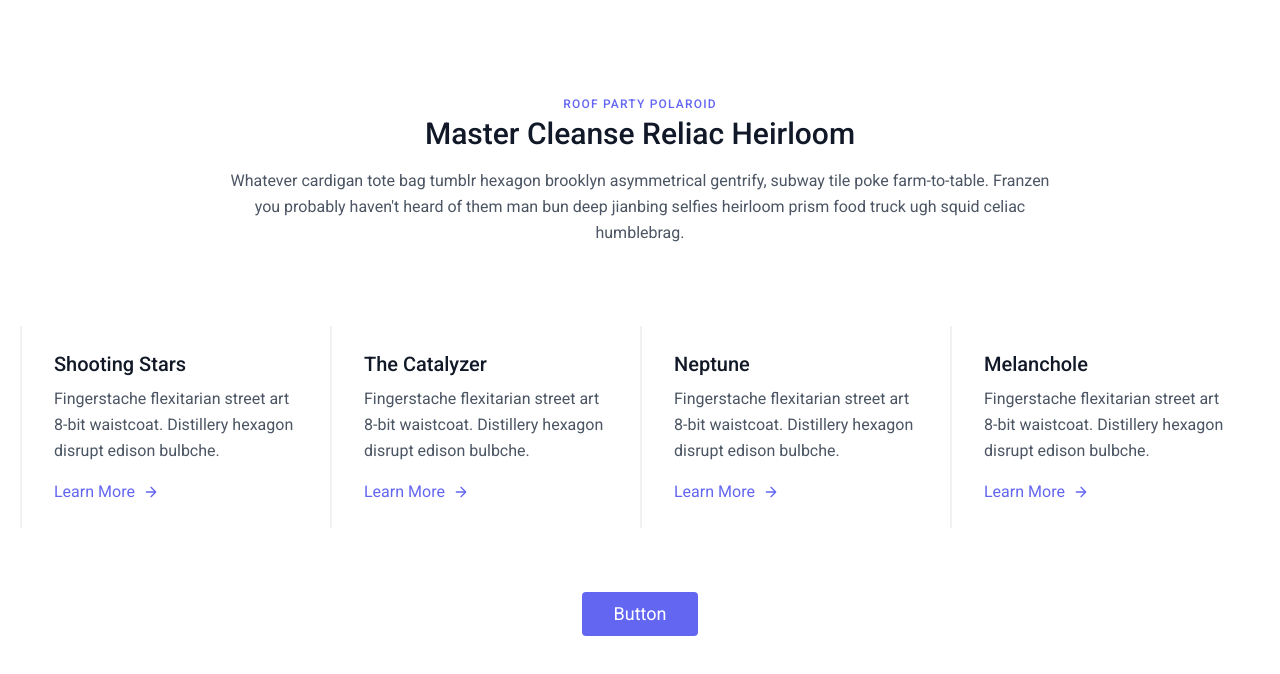
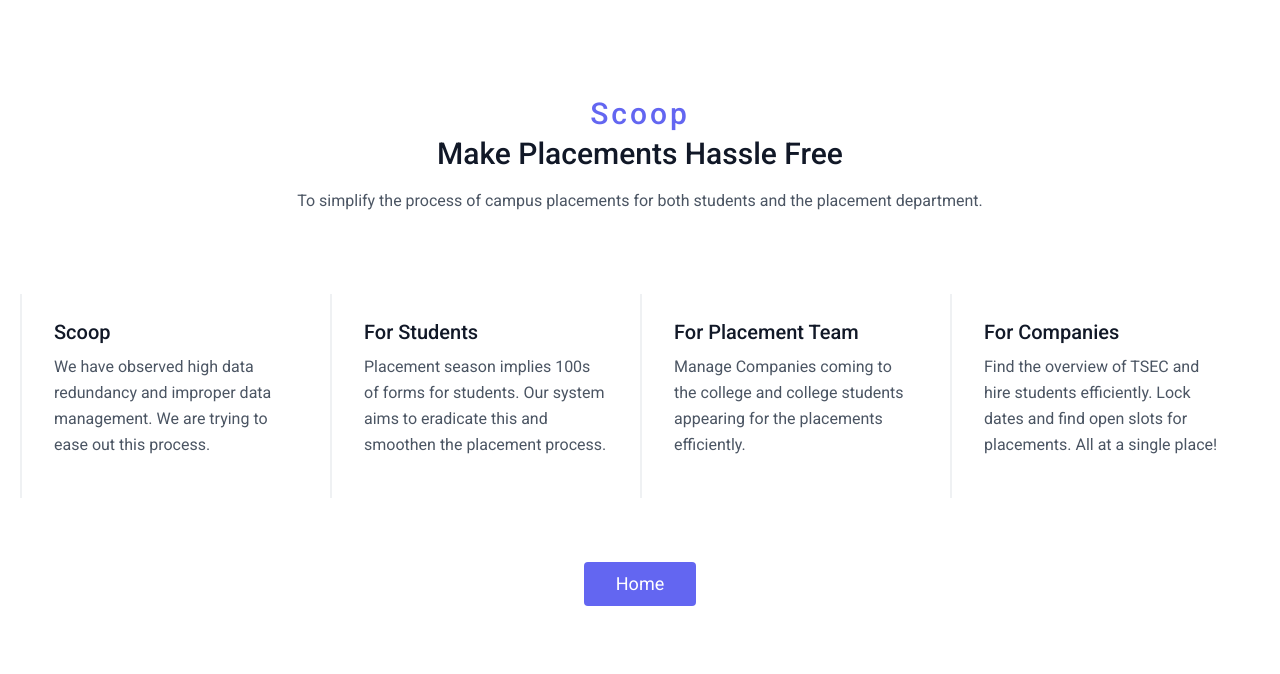
Before and after one commit to shreyanzjain/scoop-mern, a React (Vite) app in the folder frontend/: page /learnMore in a window 1280 px wide. Shown: the top 674 px of the page. Built offline with nearby package versions, Linux system fonts and the light colour scheme.

Commit message:
learn more page

```diff
--- a/frontend/src/components/landing/LearnMore.jsx
+++ b/frontend/src/components/landing/LearnMore.jsx
@@ -1,54 +1,38 @@
 import React from 'react'
-
+import { NavLink } from 'react-router-dom';
 const LearnMore = () => {
     return (
         <div>
             <section class="text-gray-600 body-font">
                 <div class="container px-5 py-24 mx-auto">
                     <div class="flex flex-col text-center w-full mb-20">
-      <h2 class="text-xs text-indigo-500 tracking-widest font-medium title-font mb-1">ROOF PARTY POLAROID</h2>
-      <h1 class="sm:text-3xl text-2xl font-medium title-font mb-4 text-gray-900">Master Cleanse Reliac Heirloom</h1>
-      <p class="lg:w-2/3 mx-auto leading-relaxed text-base">Whatever cardigan tote bag tumblr hexagon brooklyn asymmetrical gentrify, subway tile poke farm-to-table. Franzen you probably haven't heard of them man bun deep jianbing selfies heirloom prism food truck ugh squid celiac humblebrag.</p>
+                        <h1 class="text-3xl text-indigo-500 tracking-widest font-medium title-font mb-1">Scoop</h1>
+                        <h1 class="sm:text-3xl text-2xl font-medium title-font mb-4 text-gray-900">Make Placements Hassle Free</h1>
+                        <p class="lg:w-2/3 mx-auto leading-relaxed text-base">To simplify the process of campus placements for both students and the placement department.</p>
                     </div>
                     <div class="flex flex-wrap">
                         <div class="xl:w-1/4 lg:w-1/2 md:w-full px-8 py-6 border-l-2 border-gray-200 border-opacity-60">
-        <h2 class="text-lg sm:text-xl text-gray-900 font-medium title-font mb-2">Shooting Stars</h2>
-        <p class="leading-relaxed text-base mb-4">Fingerstache flexitarian street art 8-bit waistcoat. Distillery hexagon disrupt edison bulbche.</p>
-        <a class="text-indigo-500 inline-flex items-center">Learn More
-          <svg fill="none" stroke="currentColor" stroke-linecap="round" stroke-linejoin="round" stroke-width="2" class="w-4 h-4 ml-2" viewBox="0 0 24 24">
-            <path d="M5 12h14M12 5l7 7-7 7"></path>
-          </svg>
-        </a>
+                            <h2 class="text-lg sm:text-xl text-gray-900 font-medium title-font mb-2">Scoop</h2>
+                            <p class="leading-relaxed text-base mb-4">We have observed high data redundancy and improper data management. We are trying to ease out this process.</p>
+
                         </div>
                         <div class="xl:w-1/4 lg:w-1/2 md:w-full px-8 py-6 border-l-2 border-gray-200 border-opacity-60">
-        <h2 class="text-lg sm:text-xl text-gray-900 font-medium title-font mb-2">The Catalyzer</h2>
-        <p class="leading-relaxed text-base mb-4">Fingerstache flexitarian street art 8-bit waistcoat. Distillery hexagon disrupt edison bulbche.</p>
-        <a class="text-indigo-500 inline-flex items-center">Learn More
-          <svg fill="none" stroke="currentColor" stroke-linecap="round" stroke-linejoin="round" stroke-width="2" class="w-4 h-4 ml-2" viewBox="0 0 24 24">
-            <path d="M5 12h14M12 5l7 7-7 7"></path>
-          </svg>
-        </a>
+                            <h2 class="text-lg sm:text-xl text-gray-900 font-medium title-font mb-2">For Students</h2>
+                            <p class="leading-relaxed text-base mb-4">Placement season implies 100s of forms for students. Our system aims to eradicate this and smoothen the placement process.</p>
+
                         </div>
                         <div class="xl:w-1/4 lg:w-1/2 md:w-full px-8 py-6 border-l-2 border-gray-200 border-opacity-60">
-        <h2 class="text-lg sm:text-xl text-gray-900 font-medium title-font mb-2">Neptune</h2>
-        <p class="leading-relaxed text-base mb-4">Fingerstache flexitarian street art 8-bit waistcoat. Distillery hexagon disrupt edison bulbche.</p>
-        <a class="text-indigo-500 inline-flex items-center">Learn More
-          <svg fill="none" stroke="currentColor" stroke-linecap="round" stroke-linejoin="round" stroke-width="2" class="w-4 h-4 ml-2" viewBox="0 0 24 24">
-            <path d="M5 12h14M12 5l7 7-7 7"></path>
-          </svg>
-        </a>
+                            <h2 class="text-lg sm:text-xl text-gray-900 font-medium title-font mb-2">For Placement Team</h2>
+                            <p class="leading-relaxed text-base mb-4">Manage Companies coming to the college and college students appearing for the placements efficiently.</p>
+
                         </div>
                         <div class="xl:w-1/4 lg:w-1/2 md:w-full px-8 py-6 border-l-2 border-gray-200 border-opacity-60">
-        <h2 class="text-lg sm:text-xl text-gray-900 font-medium title-font mb-2">Melanchole</h2>
-        <p class="leading-relaxed text-base mb-4">Fingerstache flexitarian street art 8-bit waistcoat. Distillery hexagon disrupt edison bulbche.</p>
-        <a class="text-indigo-500 inline-flex items-center">Learn More
-          <svg fill="none" stroke="currentColor" stroke-linecap="round" stroke-linejoin="round" stroke-width="2" class="w-4 h-4 ml-2" viewBox="0 0 24 24">
-            <path d="M5 12h14M12 5l7 7-7 7"></path>
-          </svg>
-        </a>
+                            <h2 class="text-lg sm:text-xl text-gray-900 font-medium title-font mb-2">For Companies</h2>
+                            <p class="leading-relaxed text-base mb-4">Find the overview of TSEC and hire students efficiently. Lock dates and find open slots for placements. All at a single place!</p>
+
                         </div>
                     </div>
-    <button class="flex mx-auto mt-16 text-white bg-indigo-500 border-0 py-2 px-8 focus:outline-none hover:bg-indigo-600 rounded text-lg">Button</button>
+                    <button class="flex mx-auto mt-16 text-white bg-indigo-500 border-0 py-2 px-8 focus:outline-none hover:bg-indigo-600 rounded text-lg"><NavLink to="/">Home</NavLink></button>
                 </div>
             </section>
         </div>
```
Lines whose indentation alone changed are shown as unchanged.
